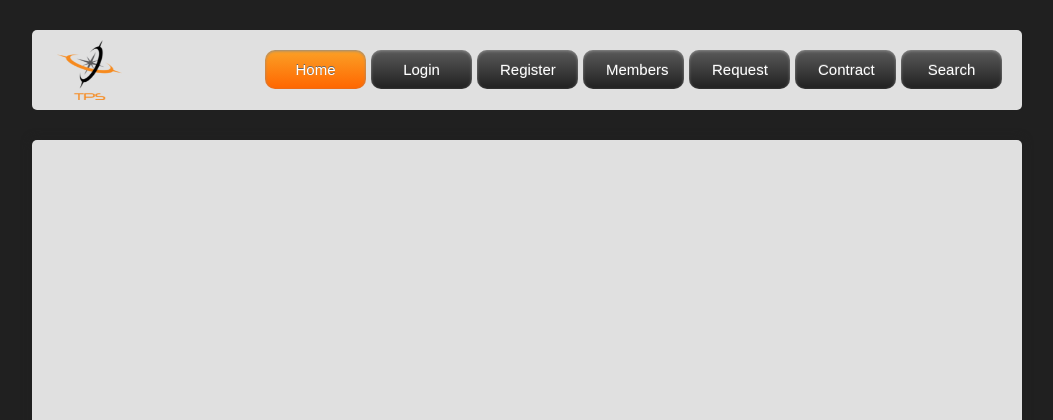
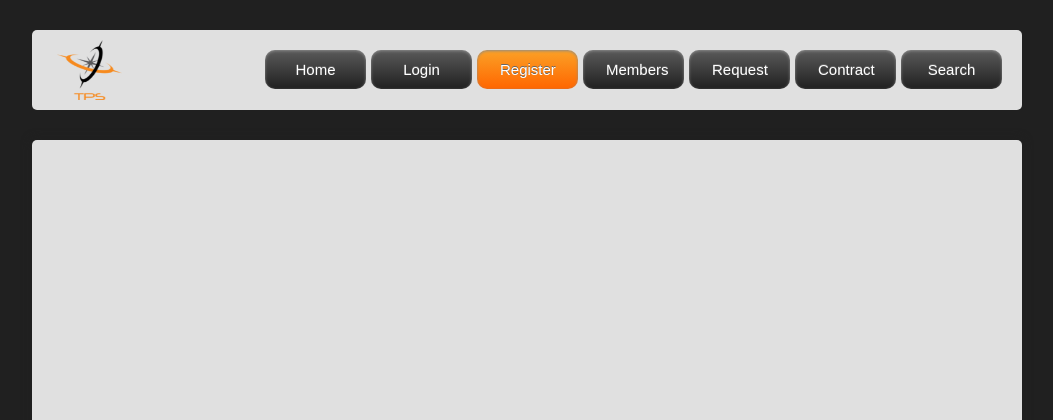
Before and after one commit to jlt1288/CIS470_TPSWS, a PHP site: page /register.php in a window 1280 px wide. Shown: the top 420 px of the page, without its empty margins (113-1166 px from the left). Run offline with PHP 8.4, Linux system fonts and the light colour scheme; some libraries are stand-ins or nearby versions.

Commit message:
Navigation Changes
Changed the navigation button to be dynamic.

```diff
--- a/Source/includes/navigation.php
+++ b/Source/includes/navigation.php
@@ -1,8 +1,10 @@
+<?php require_once('scripts/strings.php'); ?>
+
 <img src="resources/tpslogo.png" class="logo" alt="TPS">
 <a href="#" class="myButton">Search</a>
 <a href="#" class="myButton">Contract</a>
 <a href="#" class="myButton">Request</a>
 <a href="#" class="myButton">Members</a>
-<a href="register.php" class="myButton">Register</a>
-<a href="login.php" class="myButton">Login</a>
-<a href="index.php" class="currentButton">Home</a>
+<a href="register.php" class="<?php if (endsWith($_SERVER["PHP_SELF"], "register.php")) { echo currentButton ;} else { echo myButton; } ?>">Register</a>
+<a href="login.php" class="<?php if (endsWith($_SERVER["PHP_SELF"], "login.php")) { echo currentButton; } else { echo myButton; } ?>">Login</a>
+<a href="index.php" class="<?php if (endsWith($_SERVER["PHP_SELF"], "index.php")) { echo currentButton; } else { echo myButton; } ?>">Home</a>
--- /dev/null
+++ b/Source/scripts/strings.php
@@ -0,0 +1,10 @@
+<?php
+	function startsWith($haystack, $needle) {
+    // search backwards starting from haystack length characters from the end
+    return $needle === "" || strrpos($haystack, $needle, -strlen($haystack)) !== FALSE;
+}
+function endsWith($haystack, $needle) {
+    // search forward starting from end minus needle length characters
+    return $needle === "" || (($temp = strlen($haystack) - strlen($needle)) >= 0 && strpos($haystack, $needle, $temp) !== FALSE);
+}
+?>
```
Also changed, not shown: 1 other file.
